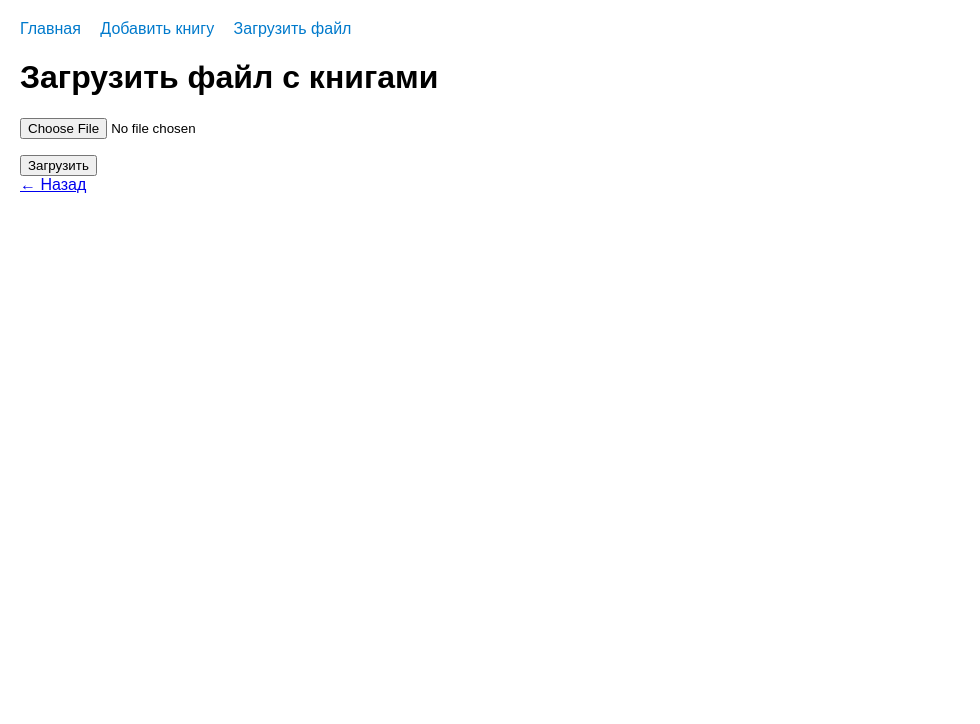
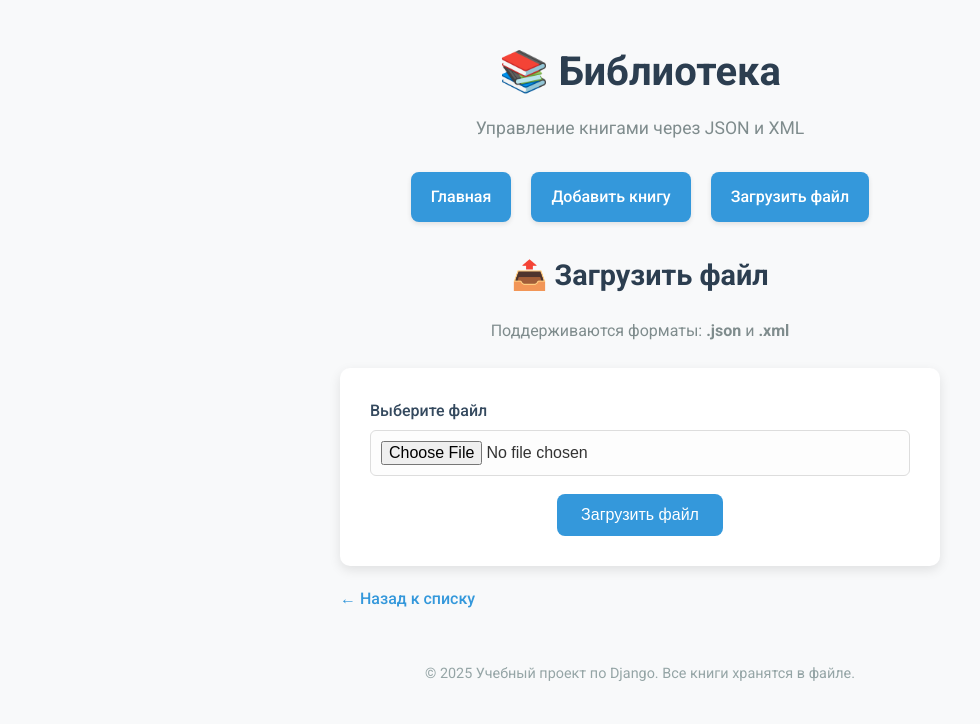
Before and after one commit to Ruslan4ikA/books, a Django app: page /upload/ in a window 1280 px wide. Shown: the top 724 px of the page, without its empty margins (0-980 px from the left). Run offline with Django 5.2, Linux system fonts and the light colour scheme.

Commit message:
Обновил стили на страницах добавления и загрузки

```diff
--- /dev/null
+++ b/books/static/css/style.css
@@ -0,0 +1,288 @@
+/* books/static/css/style.css */
+
+/* ====================== ОБЩИЕ СТИЛИ ====================== */
+
+* {
+    margin: 0;
+    padding: 0;
+    box-sizing: border-box;
+}
+
+body {
+    font-family: 'Roboto', sans-serif;
+    background: #f8f9fa;
+    color: #333;
+    line-height: 1.6;
+    padding: 20px;
+}
+
+.container {
+    max-width: 1200px;
+    margin: 0 auto;
+    padding: 20px;
+}
+
+header {
+    text-align: center;
+    margin-bottom: 30px;
+}
+
+header h1 {
+    font-size: 2.5em;
+    color: #2c3e50;
+    font-weight: 700;
+    margin-bottom: 10px;
+}
+
+header p {
+    color: #7f8c8d;
+    font-size: 1.1em;
+}
+
+.nav {
+    display: flex;
+    justify-content: center;
+    gap: 20px;
+    margin-bottom: 30px;
+    flex-wrap: wrap;
+}
+
+.nav a {
+    text-decoration: none;
+    background: #3498db;
+    color: white;
+    padding: 12px 20px;
+    border-radius: 8px;
+    font-weight: 500;
+    transition: background 0.3s ease;
+    box-shadow: 0 2px 5px rgba(0,0,0,0.1);
+}
+
+.nav a:hover {
+    background: #2980b9;
+}
+
+.messages {
+    margin: 20px 0;
+    text-align: center;
+}
+
+.messages .success {
+    background: #d4edda;
+    color: #155724;
+    padding: 12px;
+    border-radius: 8px;
+    border: 1px solid #c3e6cb;
+}
+
+.messages .error {
+    background: #f8d7da;
+    color: #721c24;
+    padding: 12px;
+    border-radius: 8px;
+    border: 1px solid #f5c6cb;
+}
+
+.messages .info,
+.messages .warning {
+    background: #d1ecf1;
+    color: #0c5460;
+    padding: 12px;
+    border-radius: 8px;
+    border: 1px solid #bee5eb;
+}
+
+table {
+    width: 100%;
+    border-collapse: collapse;
+    background: white;
+    border-radius: 10px;
+    overflow: hidden;
+    box-shadow: 0 4px 15px rgba(0,0,0,0.1);
+    margin-top: 20px;
+}
+
+th, td {
+    padding: 14px 16px;
+    text-align: left;
+    border-bottom: 1px solid #eee;
+}
+
+th {
+    background: #34495e;
+    color: white;
+    font-weight: 500;
+    text-transform: uppercase;
+    font-size: 0.9em;
+    letter-spacing: 0.5px;
+}
+
+tr:hover {
+    background: #f1f5f9;
+}
+
+.empty-message {
+    text-align: center;
+    padding: 40px;
+    color: #7f8c8d;
+    font-style: italic;
+    background: white;
+    border-radius: 10px;
+    margin-top: 20px;
+    box-shadow: 0 2px 10px rgba(0,0,0,0.05);
+}
+
+footer {
+    text-align: center;
+    margin-top: 50px;
+    color: #95a5a6;
+    font-size: 0.9em;
+}
+
+@media (max-width: 768px) {
+    .nav {
+        flex-direction: column;
+        align-items: center;
+    }
+
+    .nav a {
+        width: 200px;
+        text-align: center;
+    }
+
+    th, td {
+        padding: 10px 8px;
+        font-size: 0.95em;
+    }
+}
+
+/* ====================== СТИЛИ ФОРМ ====================== */
+
+/* Контейнер для форм */
+.form-container {
+    max-width: 600px;
+    margin: 0 auto;
+}
+
+.form-container h2 {
+    color: #2c3e50;
+    margin-bottom: 20px;
+    text-align: center;
+    font-size: 1.8em;
+}
+
+.form-container p {
+    text-align: center;
+    color: #7f8c8d;
+    margin-bottom: 25px;
+    font-size: 1em;
+}
+
+/* Группа полей формы */
+.form-group {
+    margin-bottom: 18px;
+}
+
+.form-group label {
+    display: block;
+    font-weight: 500;
+    color: #34495e;
+    margin-bottom: 6px;
+    font-size: 1em;
+}
+
+.form-control {
+    width: 100%;
+    padding: 10px;
+    border: 1px solid #ddd;
+    border-radius: 6px;
+    font-size: 1em;
+    background: #fdfdfd;
+    transition: border-color 0.3s;
+}
+
+.form-control:focus {
+    outline: none;
+    border-color: #3498db;
+    box-shadow: 0 0 0 2px rgba(52, 152, 219, 0.2);
+}
+
+/* Кнопки */
+.btn {
+    display: inline-block;
+    padding: 12px 24px;
+    border: none;
+    border-radius: 8px;
+    cursor: pointer;
+    font-size: 1em;
+    font-weight: 500;
+    text-decoration: none;
+    transition: opacity 0.3s, transform 0.1s;
+}
+
+.btn:hover {
+    opacity: 0.9;
+    transform: translateY(-1px);
+}
+
+.btn:active {
+    transform: translateY(0);
+}
+
+.btn-primary {
+    background: #3498db;
+    color: white;
+}
+
+.btn-success {
+    background: #27ae60;
+    color: white;
+}
+
+/* Центрирование */
+.text-center {
+    text-align: center;
+}
+
+.mt-3 {
+    margin-top: 30px;
+}
+
+.mb-4 {
+    margin-bottom: 30px;
+}
+
+/* Ссылка "Назад" */
+.back-link {
+    color: #3498db;
+    text-decoration: none;
+    font-weight: 500;
+    display: inline-block;
+    margin-top: 20px;
+}
+
+.back-link:hover {
+    text-decoration: underline;
+}
+
+/* Форма с загрузкой файла */
+.upload-form {
+    background: white;
+    padding: 30px;
+    border-radius: 10px;
+    box-shadow: 0 4px 12px rgba(0,0,0,0.1);
+}
+
+.add-form {
+    background: white;
+    padding: 25px;
+    border-radius: 10px;
+    box-shadow: 0 4px 12px rgba(0,0,0,0.1);
+}
+
+/* Сообщения об ошибках */
+.form-error {
+    color: #e74c3c;
+    font-size: 0.9em;
+    margin-top: 4px;
+}
--- a/books/templates/books/base.html
+++ b/books/templates/books/base.html
@@ -2,19 +2,22 @@
 <html lang="ru">
 <head>
     <meta charset="UTF-8">
-    <title>Книги</title>
-    <style>
-        body { font-family: Arial, sans-serif; margin: 20px; }
-        table { width: 100%; border-collapse: collapse; margin-top: 20px; }
-        th, td { border: 1px solid #ccc; padding: 8px; text-align: left; }
-        th { background-color: #f4f4f4; }
-        .messages { margin: 10px 0; color: green; }
-        .error { color: red; }
-        .nav { margin-bottom: 20px; }
-        .nav a { margin-right: 15px; text-decoration: none; color: #007acc; }
-    </style>
+    <title>📚 Книги — {% block title %}{% endblock %}</title>
+
+    <!-- Google Fonts -->
+    <link href="https://fonts.googleapis.com/css2?family=Roboto:wght@300;400;500;700&display=swap" rel="stylesheet">
+
+    <!-- Загрузка статики -->
+    {% load static %}
+    <link rel="stylesheet" href="{% static 'css/style.css' %}">
 </head>
 <body>
+    <div class="container">
+        <header>
+            <h1>📚 Библиотека</h1>
+            <p>Управление книгами через JSON и XML</p>
+        </header>
+
         <div class="nav">
             <a href="{% url 'books:index' %}">Главная</a>
             <a href="{% url 'books:add_book' %}">Добавить книгу</a>
@@ -30,5 +33,10 @@
         {% endif %}
 
         {% block content %}{% endblock %}
+
+        <footer>
+            &copy; 2025 Учебный проект по Django. Все книги хранятся в файле.
+        </footer>
+    </div>
 </body>
 </html>
--- a/books/templates/books/upload.html
+++ b/books/templates/books/upload.html
@@ -1,10 +1,25 @@
 {% extends 'books/base.html' %}
+
+{% block title %}Загрузить файл{% endblock %}
+
 {% block content %}
-<h1>Загрузить файл с книгами</h1>
-<form method="post" enctype="multipart/form-data">
-    {% csrf_token %}
-    <p><input type="file" name="file" accept=".json" required></p>
-    <button type="submit">Загрузить</button>
-</form>
-<a href="{% url 'books:index' %}">← Назад</a>
+<div class="form-container">
+    <h2>📤 Загрузить файл</h2>
+    <p>Поддерживаются форматы: <strong>.json</strong> и <strong>.xml</strong></p>
+
+    <form method="post" enctype="multipart/form-data" class="upload-form">
+        {% csrf_token %}
+
+        <div class="form-group">
+            <label for="file">Выберите файл</label>
+            <input type="file" name="file" id="file" accept=".json,.xml" required class="form-control">
+        </div>
+
+        <div class="text-center">
+            <button type="submit" class="btn btn-primary">Загрузить файл</button>
+        </div>
+    </form>
+
+    <a href="{% url 'books:index' %}" class="back-link">← Назад к списку</a>
+</div>
 {% endblock %}
```
Also changed, not shown: book_project/settings.py (+10 -0 lines), books/templates/books/add_book.html (+24 -7 lines). Lines whose indentation alone changed are shown as unchanged.
